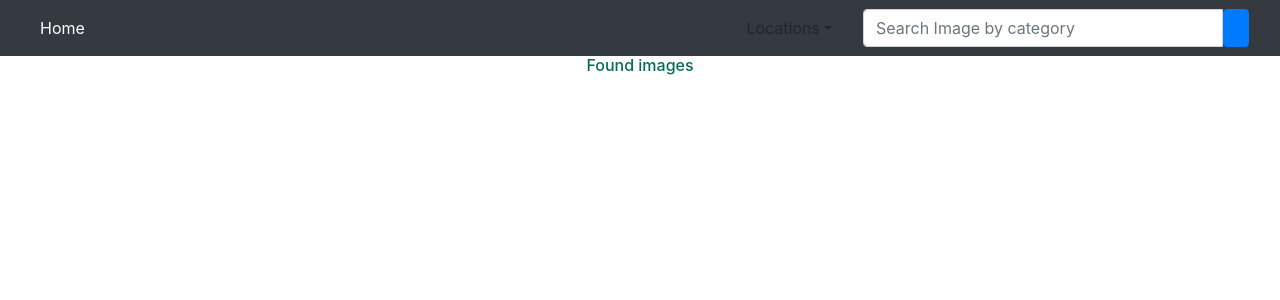
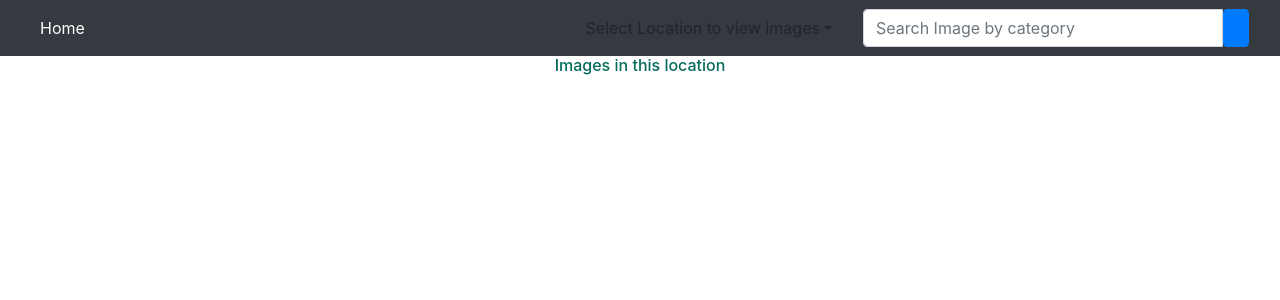
Before and after one commit to wanjiiru/Gallery, a Django app: page /location/1/ in a window 1280 px wide. Shown: the top 300 px of the page. Run offline with Django 3.2, Linux system fonts and the light colour scheme; data that the repository does not hold is empty; some libraries are stand-ins or nearby versions.

Commit message:
add view and template for single image

```diff
--- a/collection/templates/location.html
+++ b/collection/templates/location.html
@@ -4,7 +4,7 @@
 {% extends 'base.html'%}
 
  {% block content %}
- <h3>Found images</h3>
+ <h3>Images in this location </h3>
 
 
  {% for image in my_images %}
--- a/collection/templates/navbar.html
+++ b/collection/templates/navbar.html
@@ -13,8 +13,7 @@
 
     <div class="nav-item dropdown">
         <option class="nav-link dropdown-toggle" href="#" id="navbarDropdownMenuLink" data-toggle="dropdown" aria-haspopup="true" aria-expanded="false" >
-          Locations
-        </option>
+            Select Location to view images        </option>
         <div class="dropdown-menu" aria-labelledby="navbarDropdownMenuLink">
           {% for location in locations %}
           <a class="dropdown-item" href="{% url 'location' loc=location.loc %}">{{location.loc}}</a>
--- a/collection/views.py
+++ b/collection/views.py
@@ -37,3 +37,8 @@ def get_image_by_location(request,loc):
     my_images = Image.get_image_by_location(loc)
     print(my_images)
     return render(request, 'location.html', {"my_images": my_images})
+
+
+def single_image(request, image_id):
+    image=Image.get_image_by_id(image_id)
+    return  render(request, 'image.html',{"image":image})
```
Also changed, not shown: collection/templates/image.html (added).
